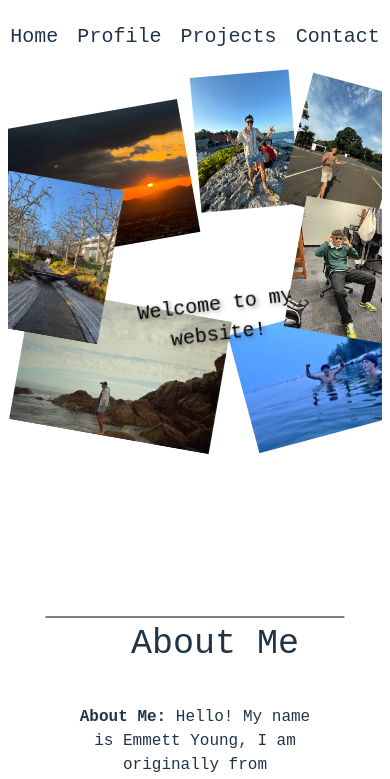
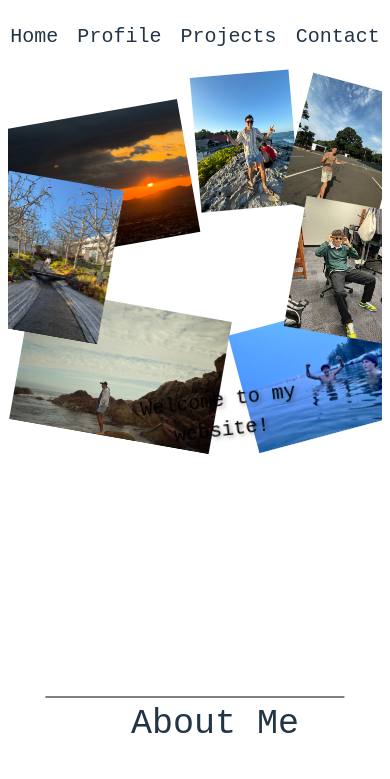
Before and after one commit to emmettyoung/website, a React (Vite) app in the folder frontend/: page / in a window 390 px wide. Shown: the top 779 px of the page. Built offline with nearby package versions, Linux system fonts and the light colour scheme.

Commit message:
feat: fixing css

```diff
--- a/frontend/src/styles/main.css
+++ b/frontend/src/styles/main.css
@@ -263,7 +263,7 @@ position: absolute;
     top: 230px;
   }
   .homepage-text {
-    position: flex;
+    position: relative;
     top: 32%;        /* vertically center-ish */
     left: 30%;       /* horizontally center */
     transform: translate(-50%, -50%); /* true center */
```
